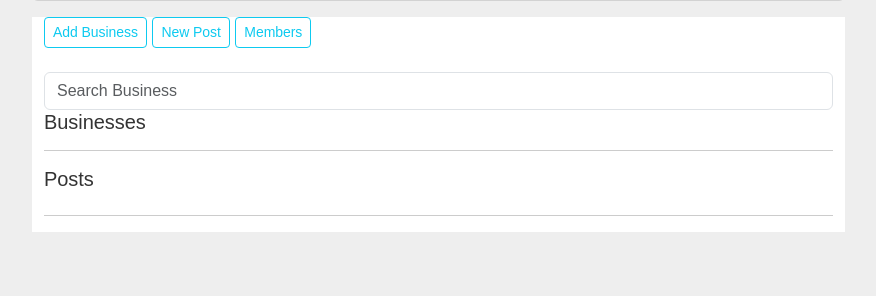
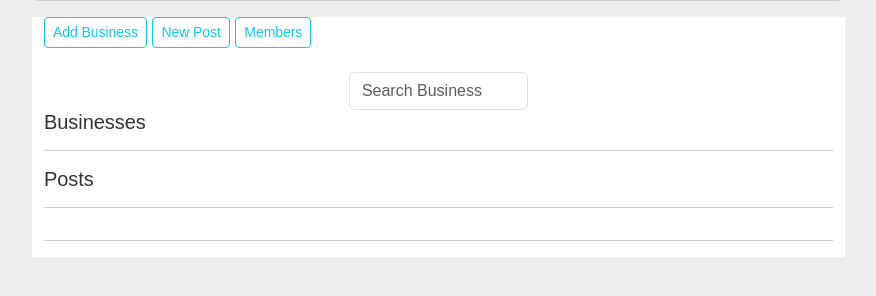
Before and after one commit to IanoSang/HoodScreen, a Django app: template app/templates/hood/single_hood.html in a window 1280 px wide. Shown: the part 291-587 px from the top of the page, without its empty margins (62-938 px from the left). Run offline with Django 4.2, Linux system fonts and the light colour scheme; the template is opened without the code that fills it: values that come from a table or form of the project are taken from there, others are empty; some libraries are stand-ins or nearby versions; some web fonts are replaced.

Commit message:
feat: single hood- styles the businness search form

```diff
--- a/app/templates/hood/single_hood.html
+++ b/app/templates/hood/single_hood.html
@@ -40,12 +40,17 @@
                 {% if hood.admin == user.profile %}
                 <a href="{% url 'members' hood.id %}" class="btn btn-sm btn-outline-info mb-4 ml-4">Members</a>
                 {% endif %}
+                <div class="row justify-content-center">
+                     <div class="col-sm-3">
                         <form class="form-inline" method="get" action="{% url 'search' %}">
                             {% csrf_token %}
                             <div class="md-form my-0">
                                 <input class="form-control mr-sm-2 " type="text" placeholder="Search Business" name="title" aria-label="Search">
                             </div>
                         </form>
+                     </div>
+                </div>
+
                 <h5 class="D-block mx-auto tt">Businesses</h5>
                 <hr>
                 <div class="row">
@@ -65,6 +70,7 @@
                     {% endfor %}
                 </div>
                 <h5 class="D-block mx-auto tt">Posts</h5>
+                <hr>
                 <div class="row">
                     {% for post in posts %}
                     <div class="col-md-4">
@@ -73,7 +79,7 @@
                                 <h5 class="card-title">{{post.title}}</h5>
                                 <p class="card-text">" {{post.post}} "
                                 </p>
-                                <p class="card-text">By: <small class="text-white">
+                                <p class="card-text">By: <small class="">
                                     {{ post.user.user.username|title }}</small> <small style="float:right">{{post.date|date}}</small>
                                 </p>
                             </div>
```
Lines whose indentation alone changed are shown as unchanged.
